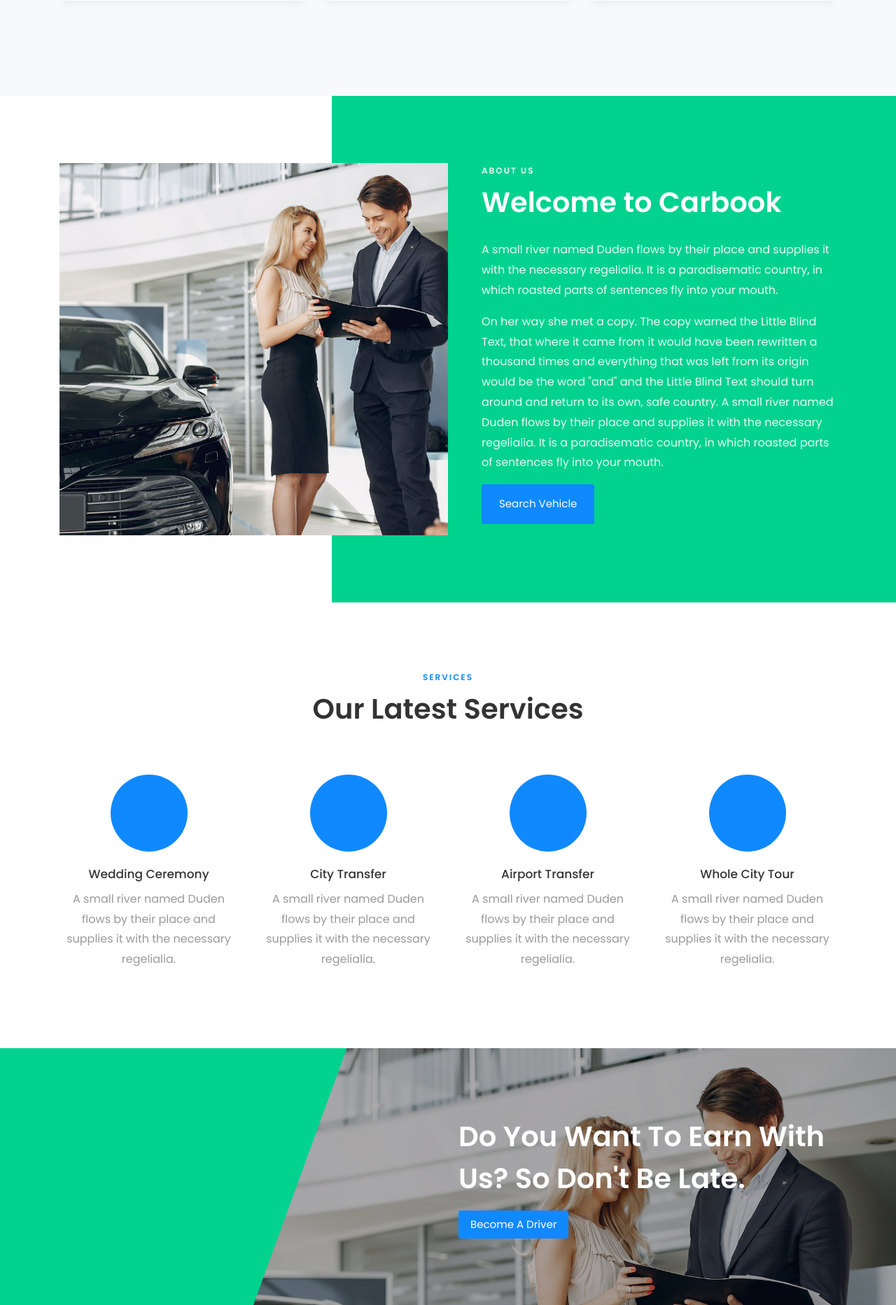
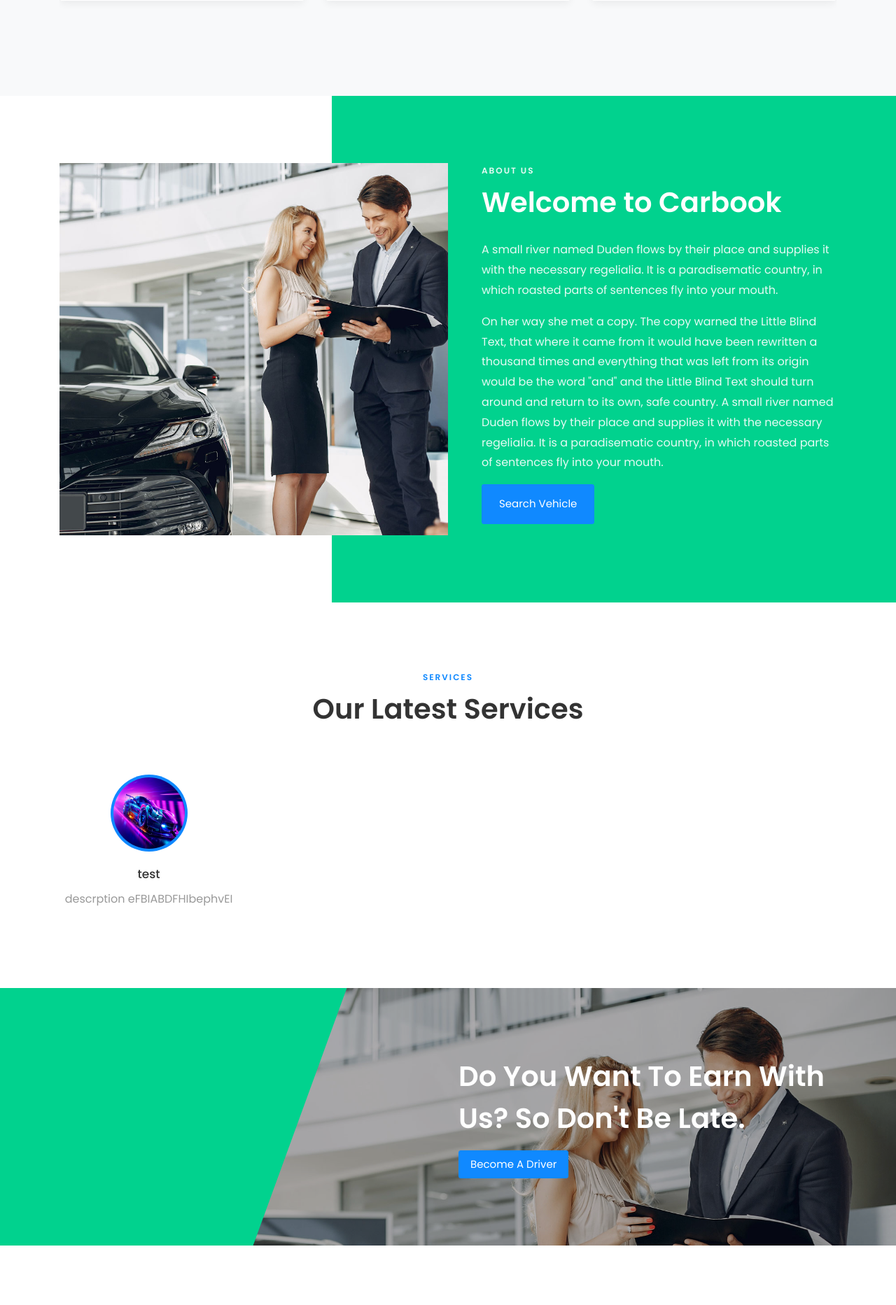
Before and after one commit to 1m1z/autogallery-django, a Django app: page / in a window 1280 px wide. Shown: the part 1755-3620 px from the top of the page at 70% size. Run offline with Django 4.2, Linux system fonts and the light colour scheme; data comes from the database, SQL or seed files in the repository; some libraries are stand-ins or nearby versions; some web fonts are replaced.

Commit message:
linked fixed and services models added

```diff
--- a/Blog/templates/Blog/base_posts.html
+++ b/Blog/templates/Blog/base_posts.html
@@ -36,9 +36,6 @@
 	      <div class="collapse navbar-collapse" id="ftco-nav">
 	        <ul class="navbar-nav ml-auto">
 	          <li class="nav-item"><a href="/" class="nav-link">Home</a></li>
-	          <li class="nav-item"><a href="about.html" class="nav-link">About</a></li>
-	          <li class="nav-item"><a href="services.html" class="nav-link">Services</a></li>
-	          <li class="nav-item"><a href="pricing.html" class="nav-link">Pricing</a></li>
 	          <li class="nav-item"><a href="/cars" class="nav-link">Cars</a></li>
 	          <li class="nav-item active"><a href="/posts" class="nav-link">Blog</a></li>
 	          <li class="nav-item"><a href="/contactus" class="nav-link">ContactUs</a></li>
--- a/Home/templates/home/home.html
+++ b/Home/templates/home/home.html
@@ -38,9 +38,8 @@
         <div class="collapse navbar-collapse" id="ftco-nav">
         <ul class="navbar-nav ml-auto">
             <li class="nav-item active"><a href="/" class="nav-link">Home</a></li>
-            <li class="nav-item"><a href="about.html" class="nav-link">About</a></li>
-            <li class="nav-item"><a href="services.html" class="nav-link">Services</a></li>
-            <li class="nav-item"><a href="pricing.html" class="nav-link">Pricing</a></li>
+            <li class="nav-item"><a href="#aboutsection" class="nav-link">About</a></li>
+            <li class="nav-item"><a href="#servicesection" class="nav-link">Services</a></li>
             <li class="nav-item"><a href="/cars" class="nav-link">Cars</a></li>
             <li class="nav-item"><a href="/posts" class="nav-link">Blog</a></li>
             <li class="nav-item"><a href="/contactus" class="nav-link">Contact</a></li>
@@ -196,7 +195,7 @@
 
 </section>
 
-<section class="ftco-section ftco-about">
+<section class="ftco-section ftco-about" id="aboutsection">
         <div class="container">
             <div class="row no-gutters">
                 <div class="col-md-6 p-md-5 img img-2 d-flex justify-content-center align-items-center" style="background-image: url({% static 'images/about.jpg' %});">
@@ -215,52 +214,30 @@
         </div>
     </section>
 
-    <section class="ftco-section">
-        <div class="container">
+    <section class="ftco-section" id="servicesection">
+        <div class="container" >
             <div class="row justify-content-center mb-5">
         <div class="col-md-7 text-center heading-section ftco-animate">
         <span class="subheading">Services</span>
         <h2 class="mb-3">Our Latest Services</h2>
         </div>
-    </div>
+        </div>
             <div class="row">
+                {% for service in services %}
                 <div class="col-md-3">
                     <div class="services services-2 w-100 text-center">
-            <div class="icon d-flex align-items-center justify-content-center"><span class="flaticon-wedding-car"></span></div>
-            <div class="text w-100">
-            <h3 class="heading mb-2">Wedding Ceremony</h3>
-            <p>A small river named Duden flows by their place and supplies it with the necessary regelialia.</p>
+                    <div class="d-flex align-items-center justify-content-center">
+                        <span>
+                            <img src="{{service.ServiceImage.url}}" class="icon img-thumbnail img-circle">
+                        </span>
+                    </div>
+                    <div class="text w-100">
+                    <h3 class="heading mb-2">{{ service.ServiceTitle }}</h3>
+                    <p>{{ service.ServiceDescrption }}</p>
+                </div>
+                {% endfor %}
             </div>
         </div>
-                </div>
-                <div class="col-md-3">
-                    <div class="services services-2 w-100 text-center">
-            <div class="icon d-flex align-items-center justify-content-center"><span class="flaticon-transportation"></span></div>
-            <div class="text w-100">
-            <h3 class="heading mb-2">City Transfer</h3>
-            <p>A small river named Duden flows by their place and supplies it with the necessary regelialia.</p>
-            </div>
-        </div>
-                </div>
-                <div class="col-md-3">
-                    <div class="services services-2 w-100 text-center">
-            <div class="icon d-flex align-items-center justify-content-center"><span class="flaticon-car"></span></div>
-            <div class="text w-100">
-            <h3 class="heading mb-2">Airport Transfer</h3>
-            <p>A small river named Duden flows by their place and supplies it with the necessary regelialia.</p>
-            </div>
-        </div>
-                </div>
-                <div class="col-md-3">
-                    <div class="services services-2 w-100 text-center">
-            <div class="icon d-flex align-items-center justify-content-center"><span class="flaticon-transportation"></span></div>
-            <div class="text w-100">
-            <h3 class="heading mb-2">Whole City Tour</h3>
-            <p>A small river named Duden flows by their place and supplies it with the necessary regelialia.</p>
-            </div>
-        </div>
-                </div>
-            </div>
         </div>
     </section>
 
@@ -322,7 +299,7 @@
   <div class="col-md-6 col-lg-3 justify-content-center counter-wrap ftco-animate">
     <div class="block-18">
       <div class="text text-border d-flex align-items-center">
-        <strong class="number" data-number="60">0</strong>
+        <strong class="number" data-number="2">0</strong>
         <span>Year <br>Experiensced</span>
       </div>
     </div>
@@ -330,7 +307,7 @@
   <div class="col-md-6 col-lg-3 justify-content-center counter-wrap ftco-animate">
     <div class="block-18">
       <div class="text text-border d-flex align-items-center">
-        <strong class="number" data-number="1090">0</strong>
+        <strong class="number" data-number="50">0</strong>
         <span>Total <br>Cars</span>
       </div>
     </div>
@@ -338,7 +315,7 @@
   <div class="col-md-6 col-lg-3 justify-content-center counter-wrap ftco-animate">
     <div class="block-18">
       <div class="text text-border d-flex align-items-center">
-        <strong class="number" data-number="2590">0</strong>
+        <strong class="number" data-number="57">0</strong>
         <span>Happy <br>Customers</span>
       </div>
     </div>
@@ -346,8 +323,8 @@
   <div class="col-md-6 col-lg-3 justify-content-center counter-wrap ftco-animate">
     <div class="block-18">
       <div class="text d-flex align-items-center">
-        <strong class="number" data-number="67">0</strong>
-        <span>Total <br>Branches</span>
+        <strong class="number" data-number="12">0</strong>
+        <span>Total <br>Posts</span>
       </div>
     </div>
   </div>
@@ -413,9 +390,7 @@
     <div class="row">
         <div class="col-md-12 text-center">
 
-        <p><!-- Link back to Colorlib can't be removed. Template is licensed under CC BY 3.0. -->
-Copyright &copy;<script>document.write(new Date().getFullYear());</script> All rights reserved | This template is made with <i class="icon-heart color-danger" aria-hidden="true"></i> by <a href="https://colorlib.com" target="_blank">Colorlib</a>
-<!-- Link back to Colorlib can't be removed. Template is licensed under CC BY 3.0. --></p>
+
         </div>
     </div>
     </div>
--- a/Products/templates/Products/base_cars.html
+++ b/Products/templates/Products/base_cars.html
@@ -34,8 +34,6 @@
 	      <div class="collapse navbar-collapse" id="ftco-nav">
 	        <ul class="navbar-nav ml-auto">
 	          <li class="nav-item"><a href="/" class="nav-link">Home</a></li>
-	          <li class="nav-item"><a href="about.html" class="nav-link">About</a></li>
-	          <li class="nav-item"><a href="services.html" class="nav-link">Services</a></li>
 	          <li class="nav-item active"><a href="/cars" class="nav-link">Cars</a></li>
 	          <li class="nav-item"><a href="/posts" class="nav-link">Blog</a></li>
 	          <li class="nav-item"><a href="/contactus" class="nav-link">ContactUs</a></li>
```
